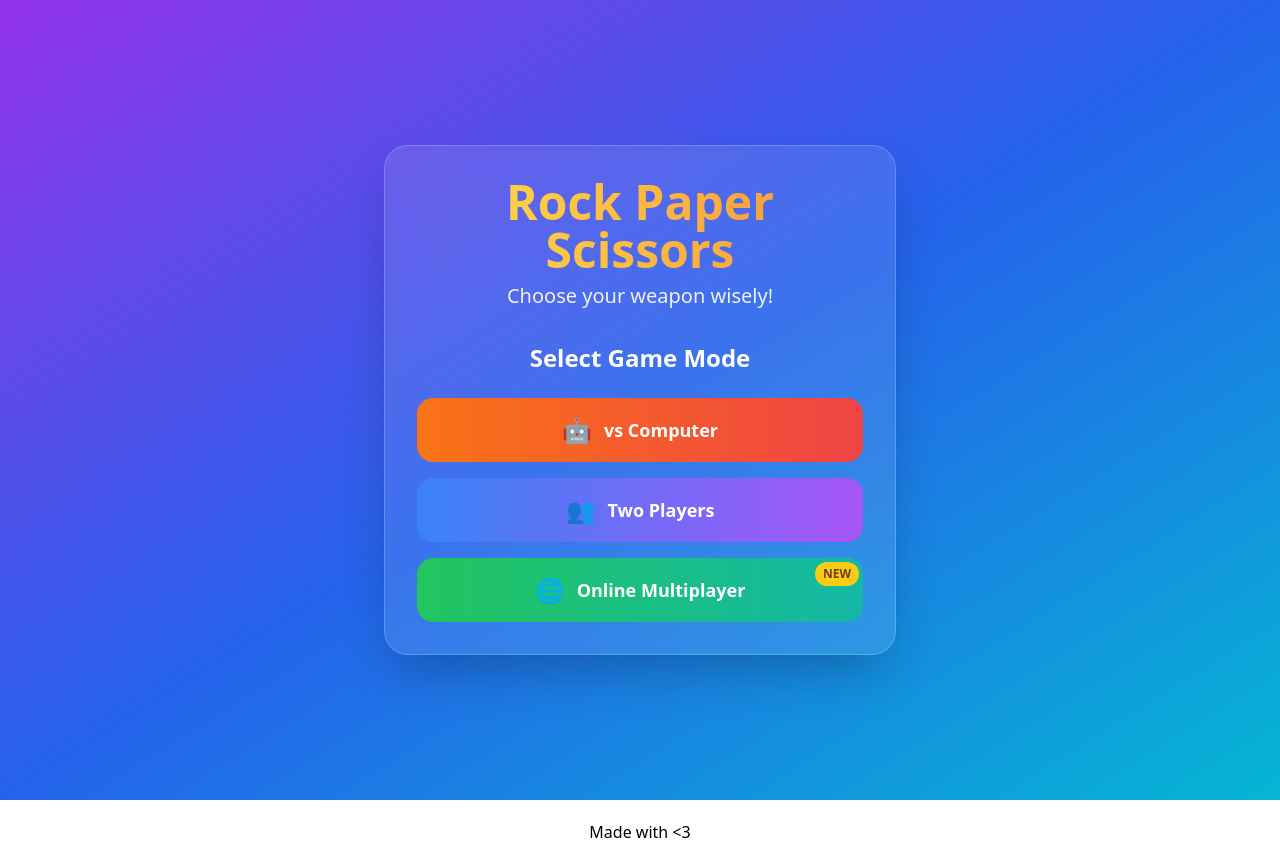
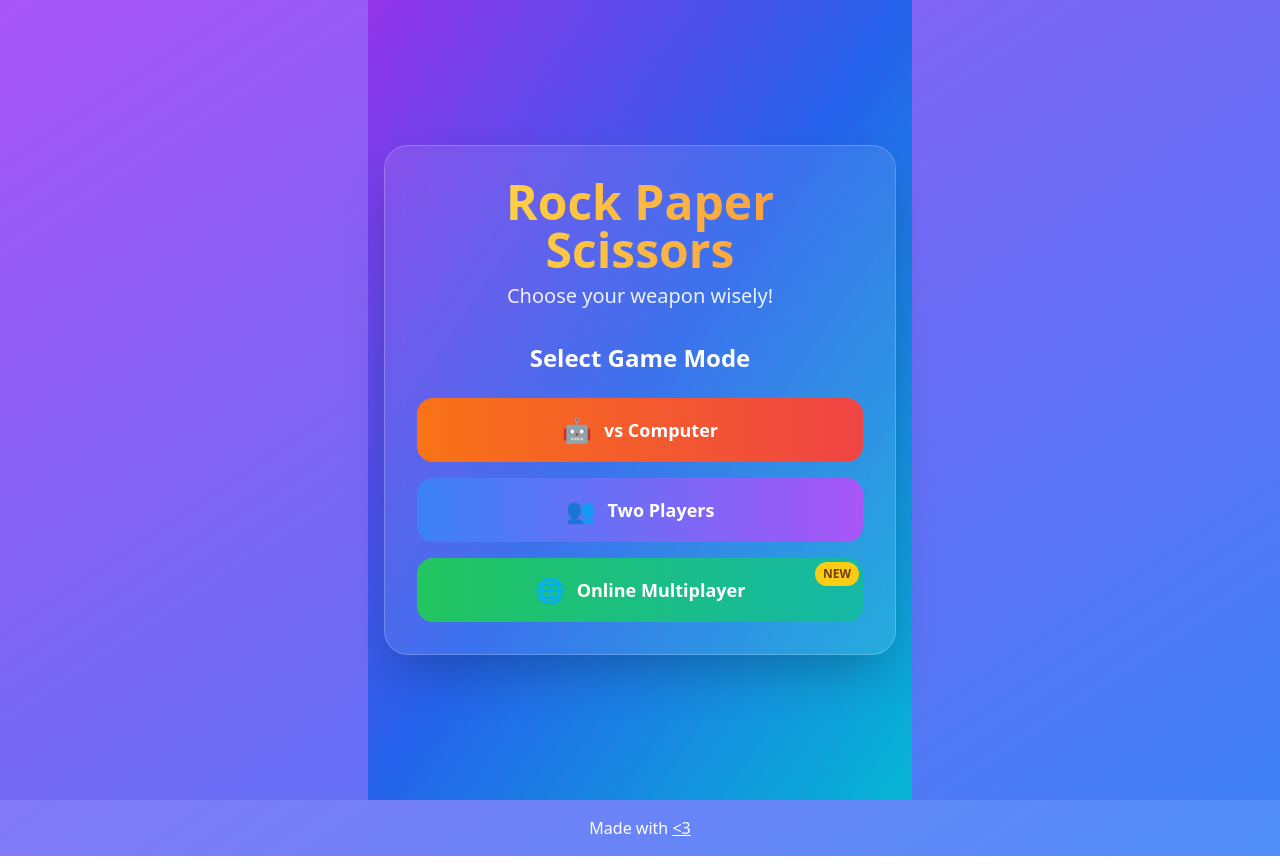
Before and after one commit to Abhigyan-GG/byte-by-byte, a React (Vite) app in the folder ROCK PAPER SCISSORS/: page / in a window 1280 px wide. Built offline with nearby package versions, Linux system fonts and the light colour scheme.

Commit message:
Updated Layout

```diff
--- a/ROCK PAPER SCISSORS/index.html
+++ b/ROCK PAPER SCISSORS/index.html
@@ -9,7 +9,4 @@
     <div id="root"></div>
     <script type="module" src="/src/main.tsx"></script>
   </body>
-  <footer style="text-align: center; padding: 20px;">
-  Made with <a href="https://github.com/Abhigyan-GG" target="_blank" style="text-decoration: none;">&lt;3</a>
-</footer>
 </html>
--- /dev/null
+++ b/ROCK PAPER SCISSORS/src/components/ui/Layout.tsx
@@ -0,0 +1,24 @@
+import React, { ReactNode } from 'react';
+
+const Layout = ({ children }: { children: ReactNode }) => {
+  return (
+    <div className="flex flex-col min-h-screen bg-gradient-to-br from-purple-500 to-blue-500">
+      <main className="flex-grow flex items-center justify-center">
+        {children}
+      </main>
+      <footer className="text-center text-white p-4 bg-white/10">
+        Made with{' '}
+        <a
+          href="https://github.com/your-username"
+          target="_blank"
+          rel="noopener noreferrer"
+          className="underline"
+        >
+          &lt;3
+        </a>
+      </footer>
+    </div>
+  );
+};
+
+export default Layout;
--- a/ROCK PAPER SCISSORS/src/pages/Index.tsx
+++ b/ROCK PAPER SCISSORS/src/pages/Index.tsx
@@ -1,10 +1,10 @@
-// src/pages/Index.tsx
 import React, { useState } from 'react';
 import ModeSelector from '../components/ui/ModeSelector';
 import GameScreen from '../components/ui/GameScreen';
 import GameResult from '../components/ui/GameResult';
 import MultiplayerGame from '../components/ui/MultiplayerGame';
 import { GameMode, Screen, Choice, ChoiceId, GameResult as GameResultType, GameScore } from '../types';
+import Layout from '../components/ui/Layout'; // ✅ Layout import
 
 // Game logic
 export const choices: Choice[] = [
@@ -111,17 +111,26 @@ const Index = () => {
     setRoundNumber(1);
   };
 
-  // Render different screens based on current state
+  // Wrapped returns inside Layout
   if (currentScreen === 'modeSelect') {
-    return <ModeSelector onModeSelect={handleModeSelect} />;
+    return (
+      <Layout>
+        <ModeSelector onModeSelect={handleModeSelect} />
+      </Layout>
+    );
   }
 
   if (currentScreen === 'multiplayer') {
-    return <MultiplayerGame />;
+    return (
+      <Layout>
+        <MultiplayerGame />
+      </Layout>
+    );
   }
 
   if (currentScreen === 'game') {
     return (
+      <Layout>
         <GameScreen
           gameMode={gameMode}
           currentPlayer={currentPlayer}
@@ -131,11 +140,13 @@ const Index = () => {
           onChoice={handleChoice}
           onBackToModeSelection={resetAll}
         />
+      </Layout>
     );
   }
 
   if (currentScreen === 'result') {
     return (
+      <Layout>
         <GameResult
           gameMode={gameMode}
           result={result}
@@ -146,6 +157,7 @@ const Index = () => {
           onPlayAgain={resetGame}
           onNewGame={resetAll}
         />
+      </Layout>
     );
   }
 
```
Lines whose indentation alone changed are shown as unchanged.
